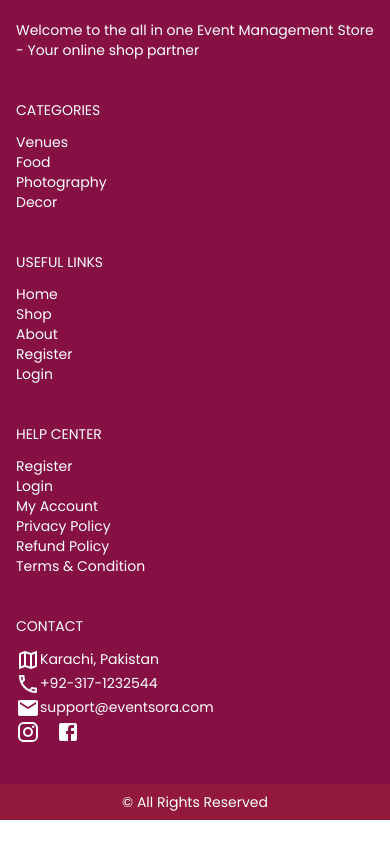
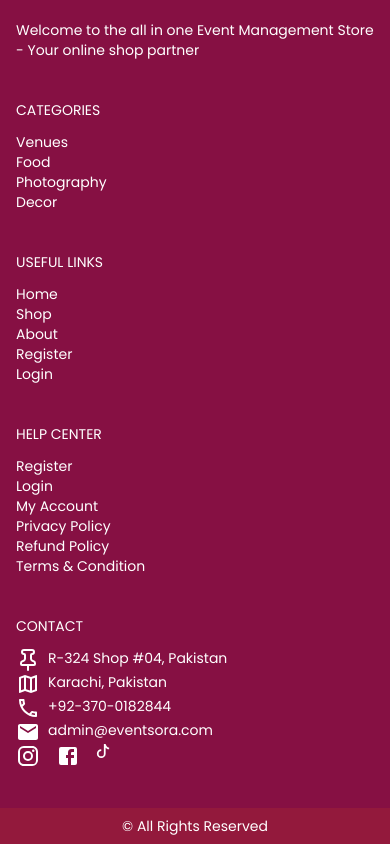
Before and after one commit to ar-eeb1/eventsora, a Next.js app: page / in a window 390 px wide. Shown: the part 551-1395 px from the top of the page. Before the commit the page ends 1371 px from the top, so only its background shows below. Built offline with nearby package versions, Linux system fonts and the light colour scheme; no server answers; the database is empty; some icons are missing.

Commit message:
update footer with new contact information and social media links

```diff
--- a/components/application/Website/Footer.jsx
+++ b/components/application/Website/Footer.jsx
@@ -5,6 +5,8 @@ import React from 'react'
 import { Email, Facebook, Instagram, MapOutlined, PhoneOutlined } from '@mui/icons-material'
 import { WEBSITE_HOME, WEBSITE_LOGIN, WEBSITE_REGISTER } from '@/routes/AdminPanelRoute'
 import { USER_DASHBOARD, WEBSITE_CATEGORY } from '@/routes/WebsiteRoute'
+import { Pin } from 'lucide-react'
+import { BsTiktok } from 'react-icons/bs'
 
 const Footer = () => {
   return (
@@ -58,14 +60,16 @@ const Footer = () => {
         </div>
 
         <div>
-          <h4 className='text-white text-sm md:text-xl md:font-bold uppercase mb-3 md:mb-5 gap1'>Contact</h4>
+          <h4 className='text-white text-sm md:text-xl md:font-bold uppercase mb-3 md:mb-5 gap-2'>Contact</h4>
           <ul className=''>
-            <li className='md:mb-2 text-sm text-white flex flex-row'><Link href='' ><MapOutlined />Karachi, Pakistan</Link></li>
-            <li className='md:mb-2 text-sm text-white flex flex-row'><Link href='' ><PhoneOutlined />+92-317-1232544</Link></li>
-            <li className='md:mb-2 text-sm text-white flex flex-row'><Link href='' ><Email />support@eventsora.com</Link></li>
+            <li className='gap-2 md:mb-2 text-sm text-white flex flex-row'><Pin />R-324 Shop #04, Pakistan</li>
+            <li className='gap-2 md:mb-2 text-sm text-white flex flex-row'><MapOutlined />Karachi, Pakistan</li>
+            <li className='gap-2 md:mb-2 text-sm text-white flex flex-row'><PhoneOutlined />+92-370-0182844</li>
+            <li className='gap-2 md:mb-2 text-sm text-white flex flex-row'><Email />admin@eventsora.com</li>
             <ul className='flex gap-4 '>
-              <li className='md:mb-2 text-sm text-white flex flex-row '><Link href=''><Instagram /></Link></li>
-              <li className='md:mb-2 text-sm text-white flex flex-row '><Link href=''><Facebook /></Link></li>
+              <li className='md:mb-2 text-sm text-white flex flex-row '><Link target='_blank' href='https://www.instagram.com/eventsora.pk/'><Instagram /></Link></li>
+              <li className='md:mb-2 text-sm text-white flex flex-row '><Link target='_blank' href='https://www.facebook.com/profile.php?id=61573845701383'><Facebook /></Link></li>
+              <li className='md:mb-2 text-sm text-white flex flex-row '><Link target='_blank' href='https://www.tiktok.com/@eventsora'><BsTiktok /></Link></li>
             </ul>
           </ul>
         </div>
```
